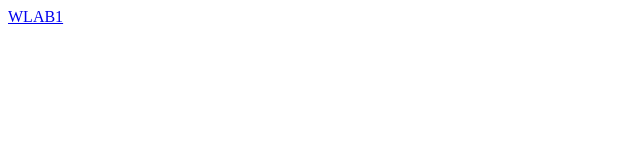
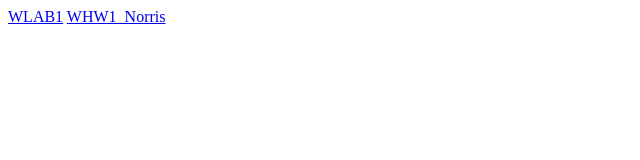
Before and after one commit to N3zyy/N3zyy.github.io, a plain HTML site: page index.html in a window 1280 px wide. Shown: the whole page, without its empty margins (0-640 px from the left). Drawn offline with Linux system fonts and the light colour scheme.

Commit message:
Update index.html

```diff
--- a/index.html
+++ b/index.html
@@ -1,4 +1,4 @@
 <html>
   <a href="WLab1-Godbolt/">WLAB1</a>
-
+  <a href="WHW1_Norris/">WHW1_Norris</a>
 </html>
```
